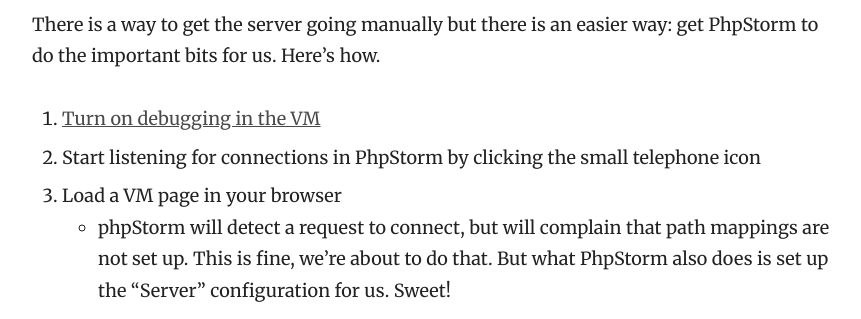
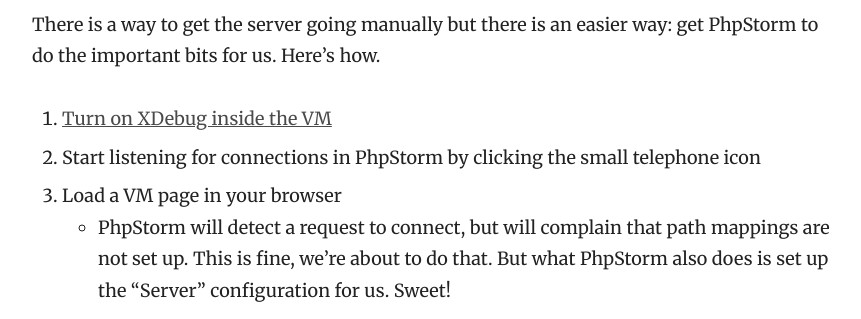
Before and after one commit to Varying-Vagrant-Vagrants/varyingvagrantvagrants.org, a Jekyll site: the page built from docs/en-US/references/xdebug-and-phpstorm.md, in a window 1280 px wide and 900 px high, scrolled down 1425 px. Shown: the part 153-472 px from the top of the window, without its empty margins (358-1219 px from the left). Built offline with Jekyll 4.4.1, drawn with Linux system fonts in a browser that asks for light colours.

Commit message:
Update xdebug-and-phpstorm.md

```diff
--- a/docs/en-US/references/xdebug-and-phpstorm.md
+++ b/docs/en-US/references/xdebug-and-phpstorm.md
@@ -40,10 +40,10 @@ For PhpStorm and xdebug to correctly hit breakpoints and talk to each other, we
 
 There is a way to get the server going manually but there is an easier way: get PhpStorm to do the important bits for us. Here's how.
 
-1. [Turn on debugging in the VM](xdebug.md)
+1. [Turn on XDebug inside the VM](xdebug.md)
 2. Start listening for connections in PhpStorm by clicking the small telephone icon
 3. Load a VM page in your browser
-    - phpStorm will detect a request to connect, but will complain that path mappings are not set up. This is fine, we're about to do that. But what PhpStorm also does is set up the "Server" configuration for us. Sweet!
+    - PhpStorm will detect a request to connect, but will complain that path mappings are not set up. This is fine, we're about to do that. But what PhpStorm also does is set up the "Server" configuration for us. Sweet!
 4. When you see the "Incoming Connection from Xdebug" window, click "Manually choose local file or project" and then "Accept"
     - At this point, debugging will run and then stop because the mappings are not set up yet, and there are no break points. Time to fix that.
 5. In the toolbar, select "Edit Configurations..."
```
